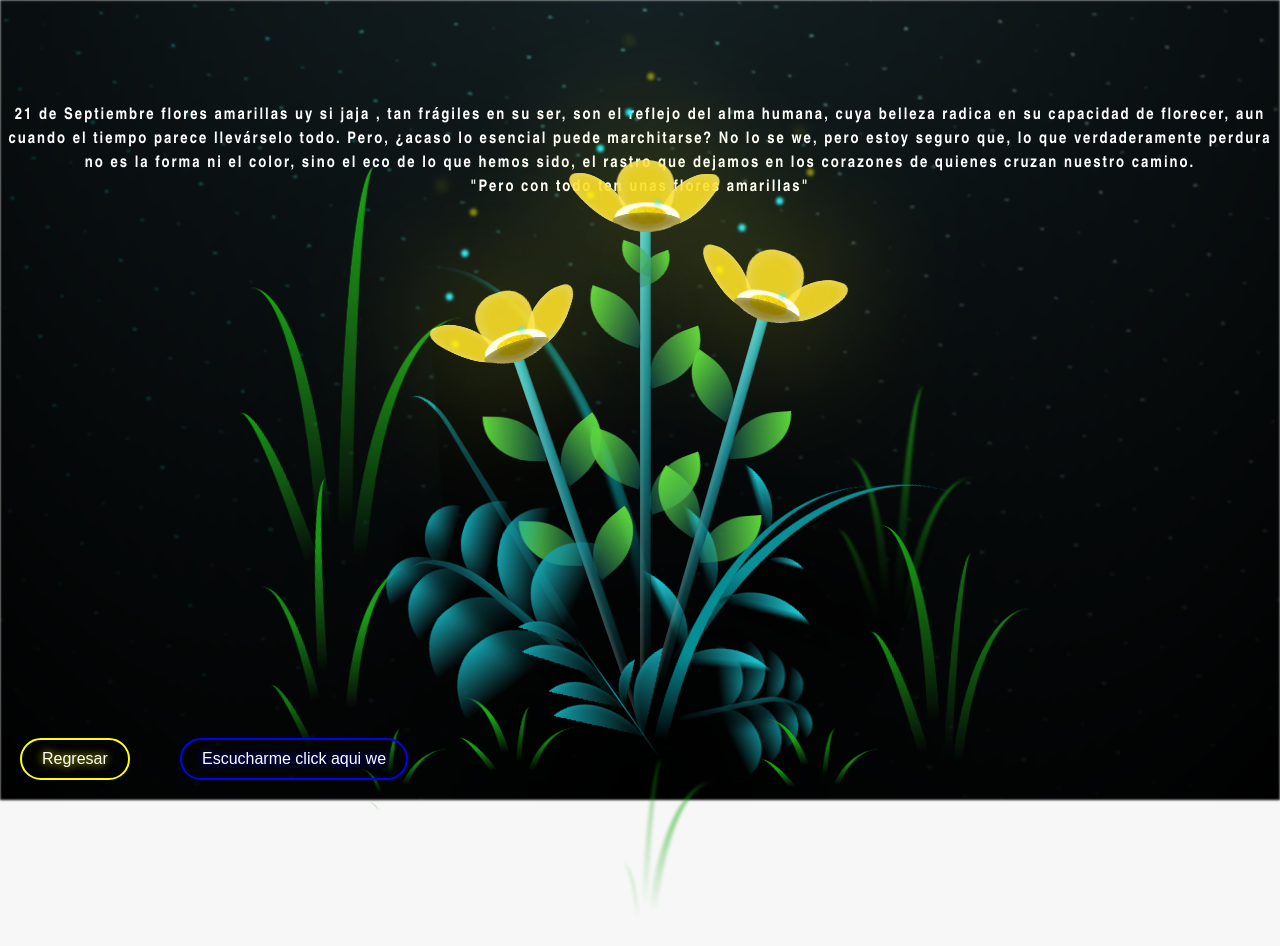
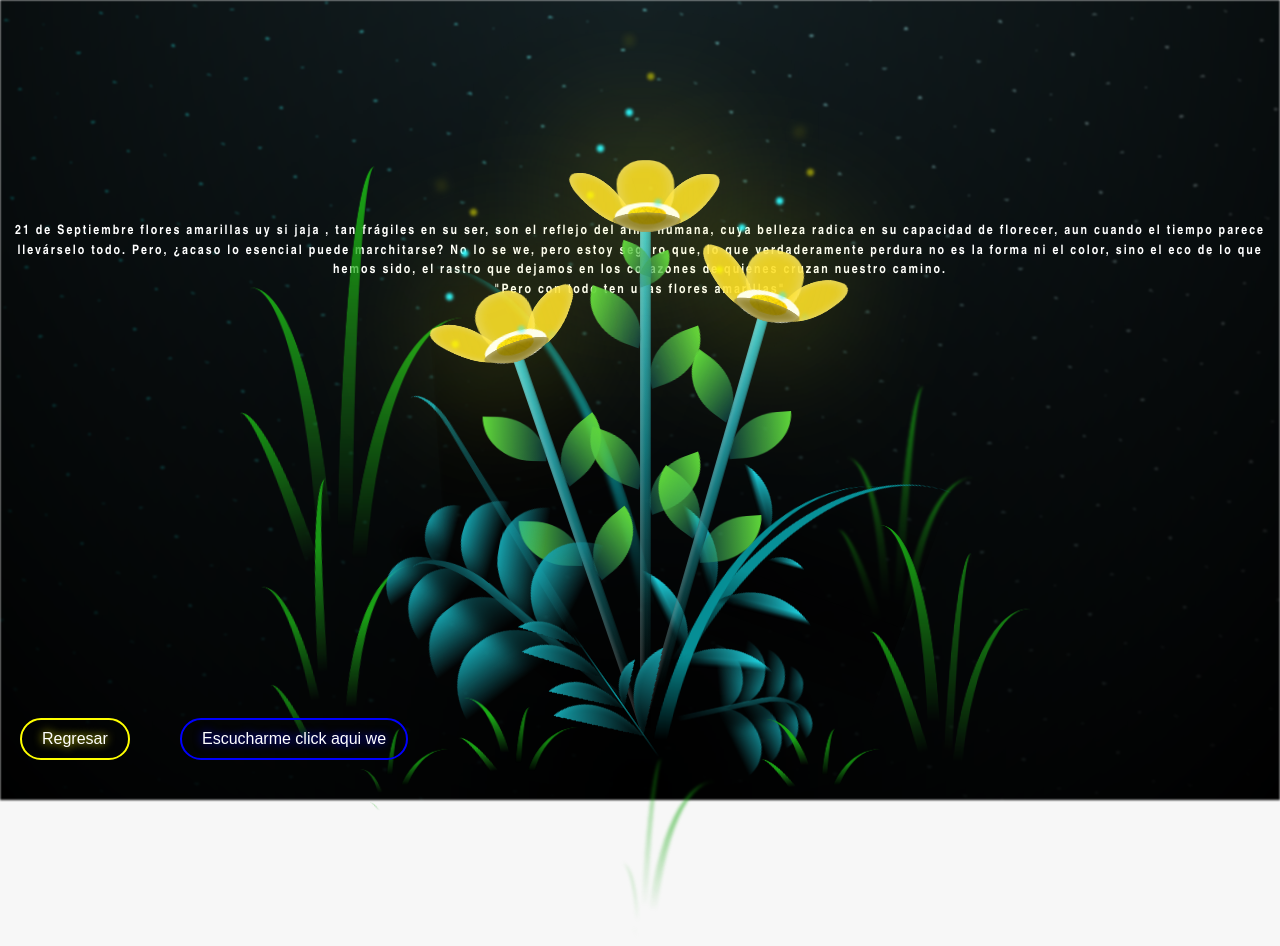
Before and after one commit to Dafaild25/david21septiembre, a plain HTML site: page flower.html in a window 1280 px wide. Drawn offline with Linux system fonts and the light colour scheme.

Commit message:
margenes

```diff
--- a/css/main.css
+++ b/css/main.css
@@ -23,7 +23,7 @@ body {
 
 #regresar-btn {
   position: fixed;
-  bottom: 20px;
+  bottom: 40px;
   left: 20px;
   padding: 10px 20px;
   background-color:transparent;
@@ -45,7 +45,7 @@ body {
 
 #reproducir-btn {
   position: fixed;
-  bottom: 20px;
+  bottom: 40px;
   left: 180px;
   padding: 10px 20px;
   background-color:transparent;
@@ -84,19 +84,19 @@ body {
   /* Estilos específicos para dispositivos con un ancho máximo de 600px */
   #lyrics {
       font-size: 14px; /* Reduce el tamaño del texto para dispositivos más pequeños */
-      margin-bottom: 530px;
+      margin-bottom: 470px;
       letter-spacing: 3px;
   }
 
 }
 .titulo {
-  margin-bottom: 600px;
+  margin-bottom: 500px;
 
   font-family: "Arial Narrow", Arial, sans-serif;
   color: white;
   position: absolute;
   font-weight: bold;
-  font-size:medium;
+  font-size:small;
   letter-spacing: 2px;
   opacity: 0;
   animation: fadeIn 3s ease-in-out forwards;
```
